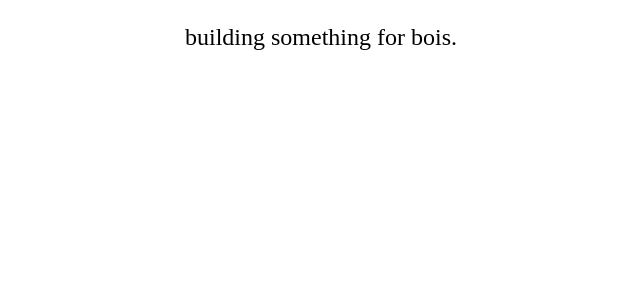
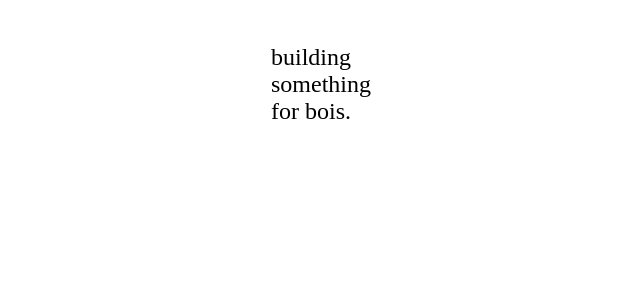
Before and after one commit to brownpanthera/meandthebois, a React (Create React App) app: page / in a window 1280 px wide. Shown: the top 300 px of the page, without its empty margins (319-959 px from the left). Built offline with nearby package versions, Linux system fonts and the light colour scheme.

Commit message:
added line break in text

```diff
--- a/src/App.css
+++ b/src/App.css
@@ -4,7 +4,13 @@ body{
   font-family: 'Spectral';
 }
 
+.App{
+  display: flex;
+  flex-direction: column;
+  align-items: center;
+}
+
 .headerName{
-  text-align: center;
   font-size: 1.5rem;
+  line-height: .2rem;
 }
--- a/src/App.js
+++ b/src/App.js
@@ -1,10 +1,14 @@
 import "./App.css";
 
 function App() {
+  const text = 'building \n something \n for bois.';
+  let newText = text.split('\n').map(i => {
+    return <p>{i}</p>
+  })
   return (
     <>
-      <div>
-        <p className="headerName">building something for bois.</p>
+      <div className="App">
+      <p className="headerName">{newText}</p>
       </div>
     </>
   );
```
